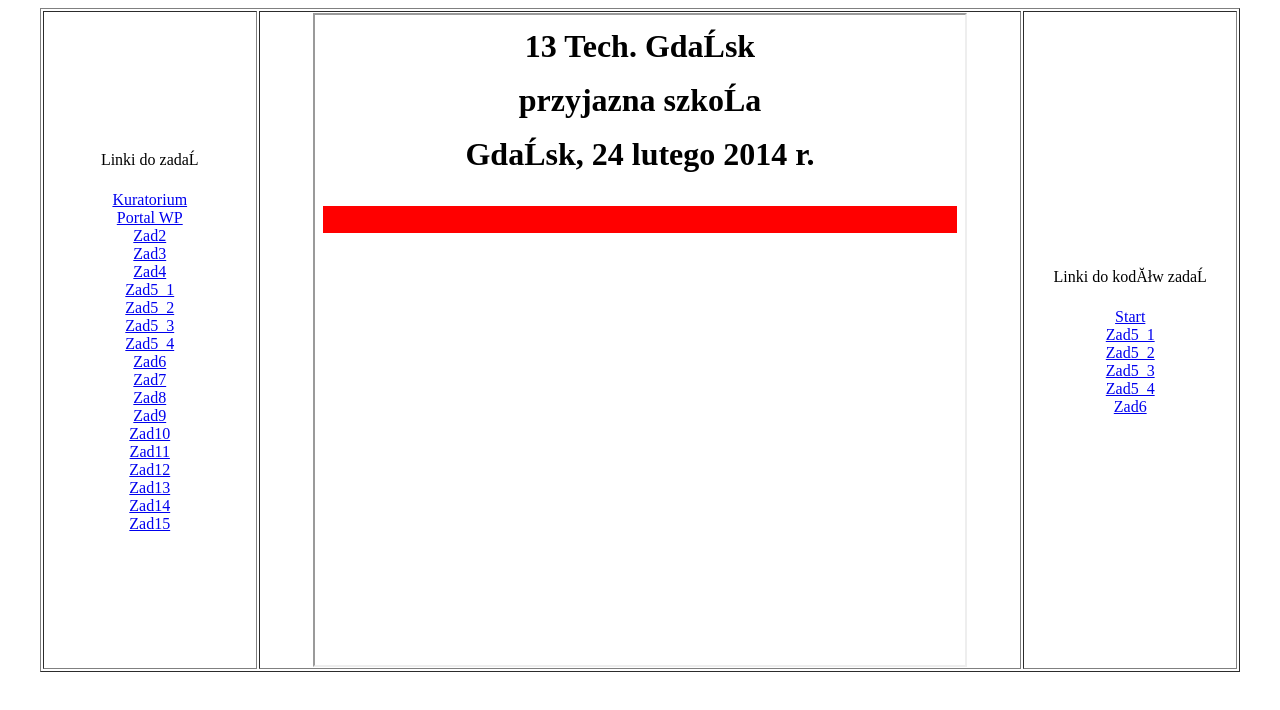
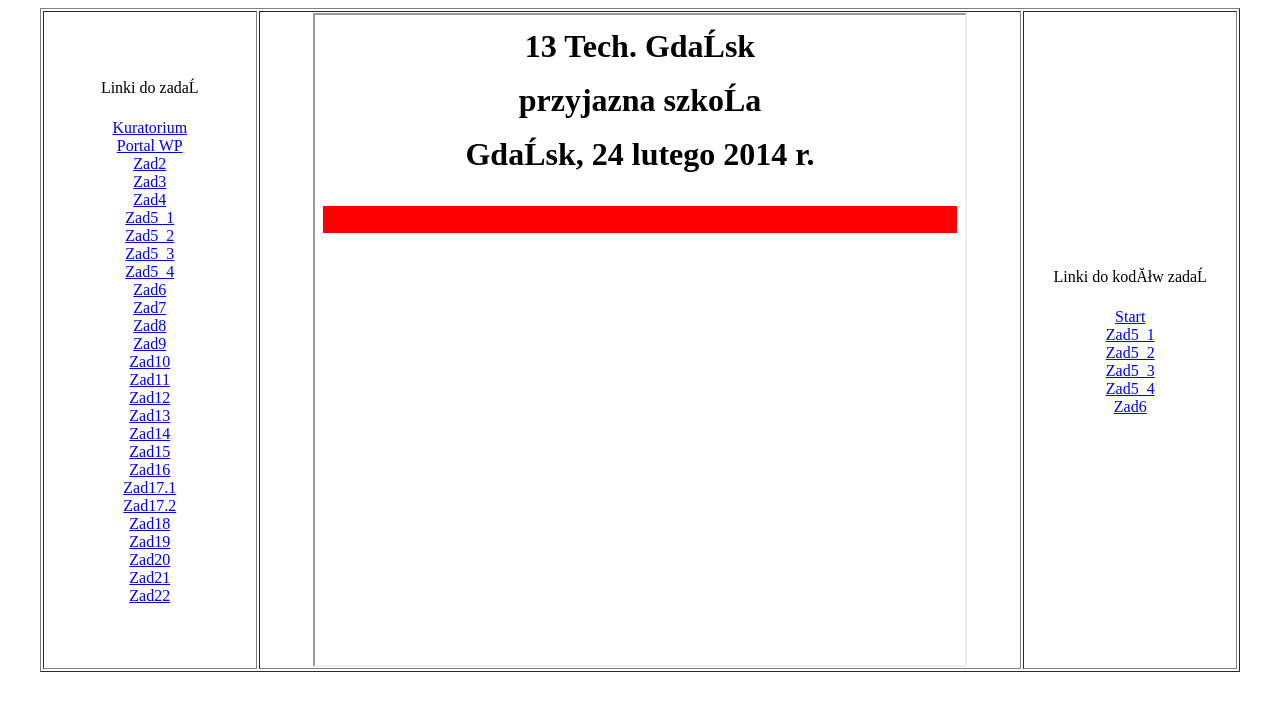
Before and after one commit to nieprofessor/CSS_1, a plain HTML site: page index.html in a window 1280 px wide. Drawn offline with Linux system fonts and the light colour scheme.

Commit message:
Update index.html

```diff
--- a/index.html
+++ b/index.html
@@ -45,9 +45,22 @@
        <a href="debo_z14.html" target="strony">Zad14</a>
        <br>
        <a href="debo_z15.html" target="strony">Zad15</a>
-
-
-
+       <br>
+       <a href="debo_z16.html" target="strony">Zad16</a>
+       <br>
+       <a href="debo_z17.1.html" target="strony">Zad17.1</a>
+       <br>
+       <a href="debo_z17.2.html" target="strony">Zad17.2</a>
+       <br>
+       <a href="debo_z18.html" target="strony">Zad18</a>
+       <br>
+       <a href="debo_z19.html" target="strony">Zad19</a>
+       <br>
+       <a href="debo_z20.html" target="strony">Zad20</a>
+       <br>
+       <a href="debo_z21.html" target="strony">Zad21</a>
+       <br>
+       <a href="debo_z22.html" target="strony">Zad22</a>
 
        </td>
        <td align=center><iframe width=650 height=650 name="strony" src="start.html" border="0"></iframe>
```
